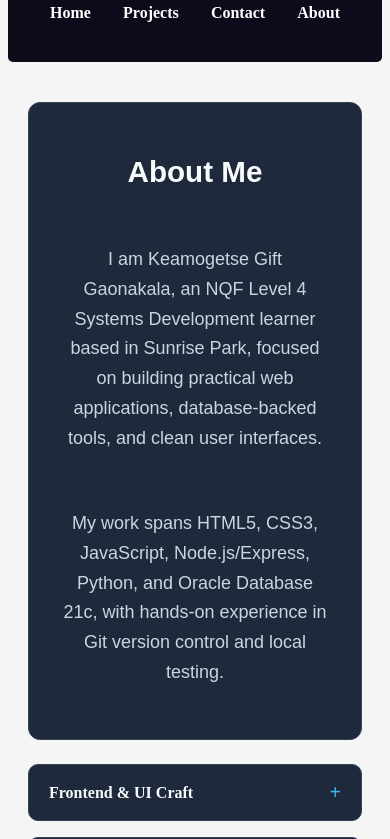
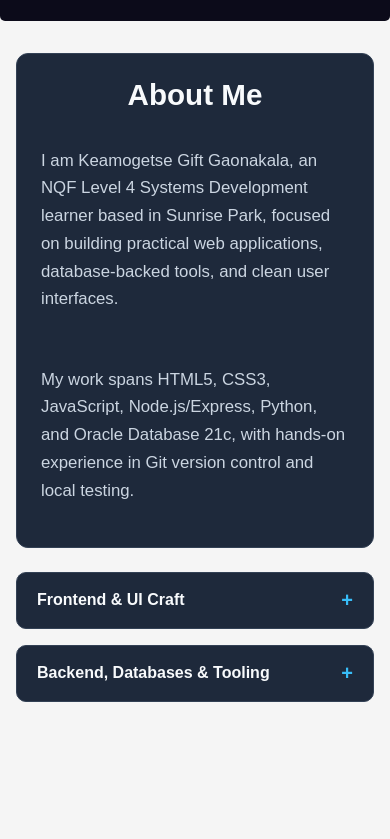
Before and after one commit to keamogetsegaonakala/capstone-site, a plain HTML site: page about.html in a window 390 px wide. Shown: the part 141-980 px from the top of the page. After the commit the page ends 875 px from the top, so only its background shows below. Drawn offline with Linux system fonts and the light colour scheme.

Commit message:
Fix mobile nav wrapping, contrast, and CSS cleanup

```diff
--- a/style.css
+++ b/style.css
@@ -1,22 +1,38 @@
+* {
+  box-sizing: border-box;
+}
+
 body {
-  background-color: whitesmoke;
-  color: #ffffff;
+  background-color: #f5f5f5;
+  color: #1e293b;
+  font-family: Arial, sans-serif;
+  margin: 0;
 }
 
 nav {
   background-color: #0c0b1a;
   color: #ffffff;
   border-radius: 5px;
-  padding: 30px;
+  padding: 1.25rem 1rem;
 }
 
 .logo {
   display: block;
   width: 100%;
-  font-size: 24px;
+  font-size: 1.35rem;
   font-weight: bold;
   text-transform: uppercase;
   text-align: center;
+  line-height: 1.25;
+}
+
+.nav-links {
+  display: flex;
+  flex-wrap: wrap;
+  justify-content: center;
+  align-items: center;
+  gap: 0.5rem 0.75rem;
+  margin-top: 0.85rem;
 }
 
 .nav-link,
@@ -24,50 +40,47 @@ nav {
   color: #ffffff;
   text-decoration: none;
   font-weight: bold;
-  padding: 10px 12px;
-  font-size: 16px;
+  padding: 0.5rem 0.75rem;
+  font-size: 0.95rem;
+  border-radius: 4px;
 }
 
 .nav-link:hover,
-.nav-link:focus {
+.nav-link:focus-visible {
   background-color: #ffffff;
-  color: #3a3a3a;
-  border-radius: 4px;
-}
-
-.nav-links {
-  display: flex;
-  justify-content: space-between;
-  align-items: center;
-  margin-top: 10px;
+  color: #0c0b1a;
+  outline: 2px solid #38bdf8;
+  outline-offset: 2px;
 }
 
 /* home page */
 
 h1 {
-  color: rgb(79, 75, 75);
-  background-color: charcoal;
+  color: #f8fafc;
+  background-color: #1e293b;
   text-align: center;
-  padding: 20px;
+  padding: 1.25rem 1rem;
   font-family: Arial, sans-serif;
-  font-size: 36px;
+  font-size: clamp(1.6rem, 5vw, 2.25rem);
   margin: 0;
 }
 
 p {
-  color: rgba(0, 0, 255, 0.436);
+  color: #334155;
   font-family: Arial, sans-serif;
-  font-size: 18px;
-  line-height: 1.5;
-  margin: 20px 0;
+  font-size: 1.05rem;
+  line-height: 1.55;
+  margin: 1.15rem 0;
   text-align: center;
 }
 
 .hero-actions {
   display: flex;
+  flex-wrap: wrap;
   justify-content: center;
-  gap: 1rem;
+  gap: 0.85rem;
   margin-top: 1.5rem;
+  padding: 0 1rem;
 }
 
 .btn {
@@ -83,14 +96,16 @@ p {
 .btn:hover,
 .btn:focus-visible {
   background-color: #1d4ed8;
+  outline: 2px solid #93c5fd;
+  outline-offset: 2px;
 }
 
 /* contact page */
 
 #contact {
   max-width: 560px;
-  margin: 3rem auto;
-  padding: 2.25rem 2rem;
+  margin: 2rem auto;
+  padding: 1.75rem 1.25rem;
   background: linear-gradient(180deg, #1e293b 0%, #172033 100%);
   border: 1px solid #334155;
   border-top: 4px solid #38bdf8;
@@ -105,6 +120,8 @@ p {
   font-size: 1.85rem;
   letter-spacing: 0.02em;
   color: #f8fafc;
+  background-color: transparent;
+  padding: 0;
 }
 
 #contactForm {
@@ -217,7 +234,7 @@ p {
 }
 
 #contact:hover {
-  transform: translateY(-6px);
+  transform: translateY(-4px);
   border-color: #38bdf8;
   box-shadow: 0 24px 44px rgba(2, 6, 23, 0.7);
 }
@@ -226,8 +243,8 @@ p {
 
 .projects-section {
   max-width: 1000px;
-  margin: 2.5rem auto;
-  padding: 0 1.25rem;
+  margin: 2rem auto;
+  padding: 0 1rem;
 }
 
 .projects-section h1 {
@@ -237,7 +254,7 @@ p {
 
 .projects-grid {
   display: grid;
-  grid-template-columns: repeat(auto-fit, minmax(260px, 1fr));
+  grid-template-columns: repeat(auto-fit, minmax(250px, 1fr));
   gap: 1.5rem;
 }
 
@@ -266,6 +283,7 @@ p {
   color: #cbd5e1;
   line-height: 1.5;
   flex-grow: 1;
+  text-align: left;
 }
 
 .project-stack {
@@ -278,8 +296,8 @@ p {
 
 .about-section {
   max-width: 760px;
-  margin: 2.5rem auto;
-  padding: 0 1.25rem;
+  margin: 2rem auto;
+  padding: 0 1rem;
   display: flex;
   flex-direction: column;
   gap: 1.5rem;
@@ -289,7 +307,7 @@ p {
   background-color: #1e293b;
   border: 1px solid #334155;
   border-radius: 12px;
-  padding: 2rem;
+  padding: 1.5rem;
   display: flex;
   flex-direction: column;
   gap: 1rem;
@@ -298,11 +316,14 @@ p {
 .about-card h1 {
   font-size: 1.85rem;
   color: #f8fafc;
+  background-color: transparent;
+  padding: 0;
 }
 
 .about-card p {
   color: #cbd5e1;
   line-height: 1.65;
+  text-align: left;
 }
 
 .about-details-group {
@@ -334,6 +355,7 @@ p {
   display: flex;
   justify-content: space-between;
   align-items: center;
+  gap: 0.75rem;
   font-weight: 600;
   color: #f8fafc;
   cursor: pointer;
@@ -347,6 +369,7 @@ p {
   content: "+";
   font-size: 1.25rem;
   color: #38bdf8;
+  flex-shrink: 0;
   transition: transform 0.25s ease;
 }
 
@@ -358,9 +381,8 @@ p {
   margin-top: 0.85rem;
   color: #cbd5e1;
   line-height: 1.55;
+  text-align: left;
 }
-
-
 
 .theme-toggle {
   padding: 0.45rem 0.85rem;
@@ -384,6 +406,10 @@ p {
 body.dark-mode {
   background-color: #0f172a;
   color: #f8fafc;
+}
+
+body.dark-mode p {
+  color: #cbd5e1;
 }
 
 body.dark-mode .theme-toggle {
@@ -423,3 +449,19 @@ body.dark-mode #contactForm fieldset {
   color: #f8fafc;
   border-color: #475569;
 }
+
+@media (max-width: 480px) {
+  nav {
+    padding: 1rem 0.75rem;
+  }
+
+  .nav-links {
+    gap: 0.4rem 0.5rem;
+  }
+
+  .nav-link,
+  .nav-link:visited {
+    padding: 0.45rem 0.6rem;
+    font-size: 0.9rem;
+  }
+}
```
